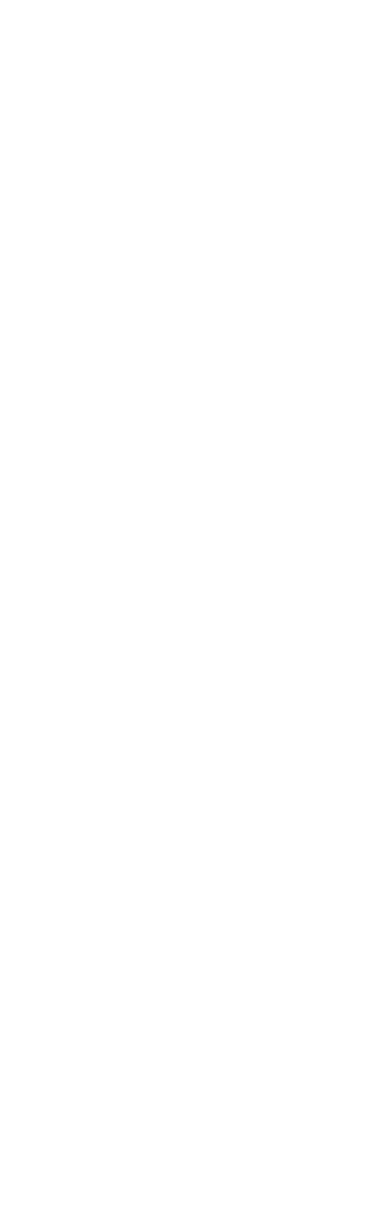
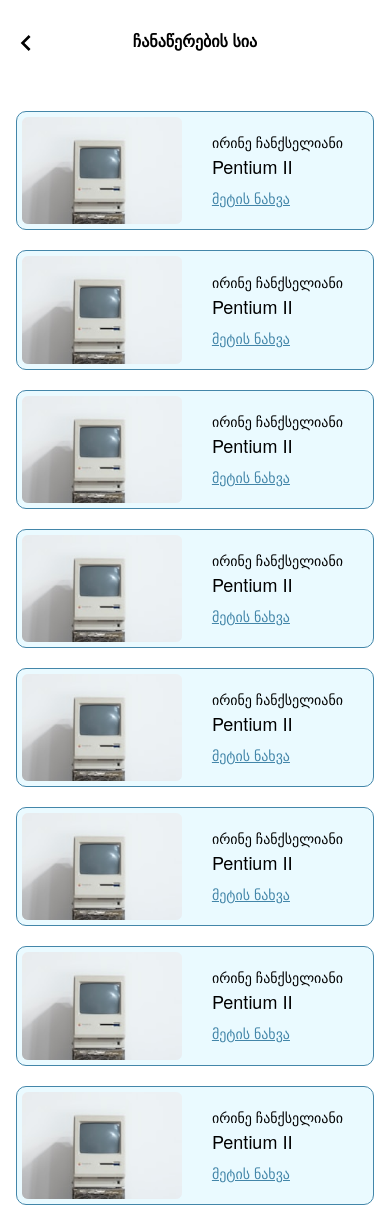
Before and after one commit to berukashvili/redberry-app, a React (Create React App) app: page /entry-list in a window 390 px wide. Before the commit this address had no page. Before the commit the page ends 844 px from the top, so only its background shows below. Built offline with nearby package versions, Linux system fonts and the light colour scheme; a web font is replaced by a local one.

Commit message:
layout: add responsiveness mobile entry list page

```diff
--- a/src/RoutePaths.jsx
+++ b/src/RoutePaths.jsx
@@ -3,7 +3,7 @@
 import UserInfo from 'pages/UserInfo';
 import LaptopSpecs from 'pages/LaptopSpecs';
 import Success from 'pages/Success';
-import List from 'pages/List';
+import EntryList from 'pages/EntryList';
 import Details from 'pages/Details';
 
 const RoutePaths = () => {
@@ -14,7 +14,7 @@
       <Route path="/user-info" element={<UserInfo />} />
       <Route path="/laptop-specs" element={<LaptopSpecs />} />
       <Route path="/success" element={<Success />} />
-      <Route path="/list" element={<List />} />
+      <Route path="/entry-list" element={<EntryList />} />
       <Route path="/details" element={<Details />} />
     </Routes>
   );
--- a/src/components/Header.jsx
+++ b/src/components/Header.jsx
@@ -1,10 +1,10 @@
 import React from 'react';
-import { IconButton, Flex, Heading, Box } from '@chakra-ui/react';
+import { IconButton, Flex, Heading } from '@chakra-ui/react';
 import { ChevronLeftIcon } from '@chakra-ui/icons';
 
-const Header = () => {
+const Header = ({ display, fontSize, text1, text2, mr }) => {
   return (
-    <Box mb={['', '50px']}>
+    <Flex mb={['50px', '90px']} align="center">
       <IconButton
         variant="unstyled"
         position="absolute"
@@ -18,26 +18,23 @@
       <Flex
         direction={['column', 'row']}
         justify={['', 'center']}
+        w="100%"
         align="center"
         mt="30px"
         mb="10px"
       >
-        <Heading
-          fontSize={['16px', '20px']}
-          textAlign="center"
-          mr={['', '70px']}
-        >
-          ლეპტოპის მახასიათებლები
+        <Heading fontSize={fontSize} textAlign="center" mr={['', '100px']}>
+          {text1}
         </Heading>
         <Heading
           fontSize={['16px', '20px']}
           textAlign="center"
-          display={['none', 'inline']}
+          display={display}
         >
-          ლეპტოპის მახასიათებლები
+          {text2}
         </Heading>
       </Flex>
-    </Box>
+    </Flex>
   );
 };
 
--- /dev/null
+++ b/src/components/List.jsx
@@ -0,0 +1,44 @@
+import React from 'react';
+import { Flex, Box } from '@chakra-ui/react';
+import ListItem from './ListItem';
+
+const List = () => {
+  return (
+    <Box w={['100%', '']}>
+      <Flex
+        direction={['column', 'row']}
+        align="center"
+        justifyContent="space-between"
+      >
+        <ListItem />
+        <ListItem />
+      </Flex>
+      <Flex
+        direction={['column', 'row']}
+        align="center"
+        justifyContent="space-between"
+      >
+        <ListItem />
+        <ListItem />
+      </Flex>
+      <Flex
+        direction={['column', 'row']}
+        align="center"
+        justifyContent="space-between"
+      >
+        <ListItem />
+        <ListItem />
+      </Flex>
+      <Flex
+        direction={['column', 'row']}
+        align="center"
+        justifyContent="space-between"
+      >
+        <ListItem />
+        <ListItem />
+      </Flex>
+    </Box>
+  );
+};
+
+export default List;
--- a/src/components/ListItem.jsx
+++ b/src/components/ListItem.jsx
@@ -10,9 +10,11 @@
       borderRadius="10px"
       border="1px"
       borderColor="secondary-blue"
-      mt="30px"
+      mb={['20px', '50px']}
+      w={['', '405px']}
+      h={['', '150px']}
     >
-      <Box m="5px">
+      <Box m="5px" w={['45%', '50%']}>
         <Image
           objectFit="cover"
           src="./images/device.png"
--- a/src/index.js
+++ b/src/index.js
@@ -11,7 +11,7 @@
 root.render(
   <StrictMode>
     <ChakraProvider theme={customTheme}>
-      <Container maxW={['', '880']}>
+      <Container maxW={['', '900px']}>
         <App />
       </Container>
     </ChakraProvider>
--- /dev/null
+++ b/src/pages/EntryList.jsx
@@ -0,0 +1,22 @@
+import React from 'react';
+import Header from 'components/Header';
+import List from 'components/List';
+import { Flex, Box } from '@chakra-ui/react';
+
+const EntryList = () => {
+  return (
+    <Box>
+      <Header
+        text1="ჩანაწერების სია"
+        display={['none', 'none']}
+        mr={['', '']}
+        fontSize={['16px', '34px']}
+      />
+      <Flex direction="column" justify={['', 'center']} align="center">
+        <List />
+      </Flex>
+    </Box>
+  );
+};
+
+export default EntryList;
--- a/src/pages/LaptopSpecs.jsx
+++ b/src/pages/LaptopSpecs.jsx
@@ -19,7 +19,11 @@
 const LaptopSpecs = () => {
   return (
     <Flex direction="column" justify="space-between">
-      <Header />
+      <Header
+        text1="ლეპტოპის მახასიათებლები"
+        text2="ლეპტოპის მახასიათებლები"
+        fontSize="20px"
+      />
       <Text fontSize="14" color="gray.400" textAlign="center" mb="30px">
         2/2
       </Text>
--- a/src/pages/List.jsx
+++ /dev/null
@@ -1,20 +0,0 @@
-import React from 'react';
-import Header from 'components/Header';
-import ListItem from 'components/ListItem';
-import { Flex } from '@chakra-ui/react';
-
-const List = () => {
-  return (
-    <Flex direction="column">
-      <Header />
-      <ListItem />
-      <ListItem />
-      <ListItem />
-      <ListItem />
-      <ListItem />
-      <ListItem />
-    </Flex>
-  );
-};
-
-export default List;
--- a/src/pages/UserInfo.jsx
+++ b/src/pages/UserInfo.jsx
@@ -9,7 +9,11 @@
 const UserInfo = () => {
   return (
     <Flex direction="column" justify="space-between" h={['', '100vh']}>
-      <Header />
+      <Header
+        text1="ლეპტოპის მახასიათებლები"
+        text2="თანამშრომლების ინფო"
+        fontSize="20px"
+      />
       <Text
         fontSize="14"
         color="gray.400"
```
Also changed, not shown: public/images/device.png.
